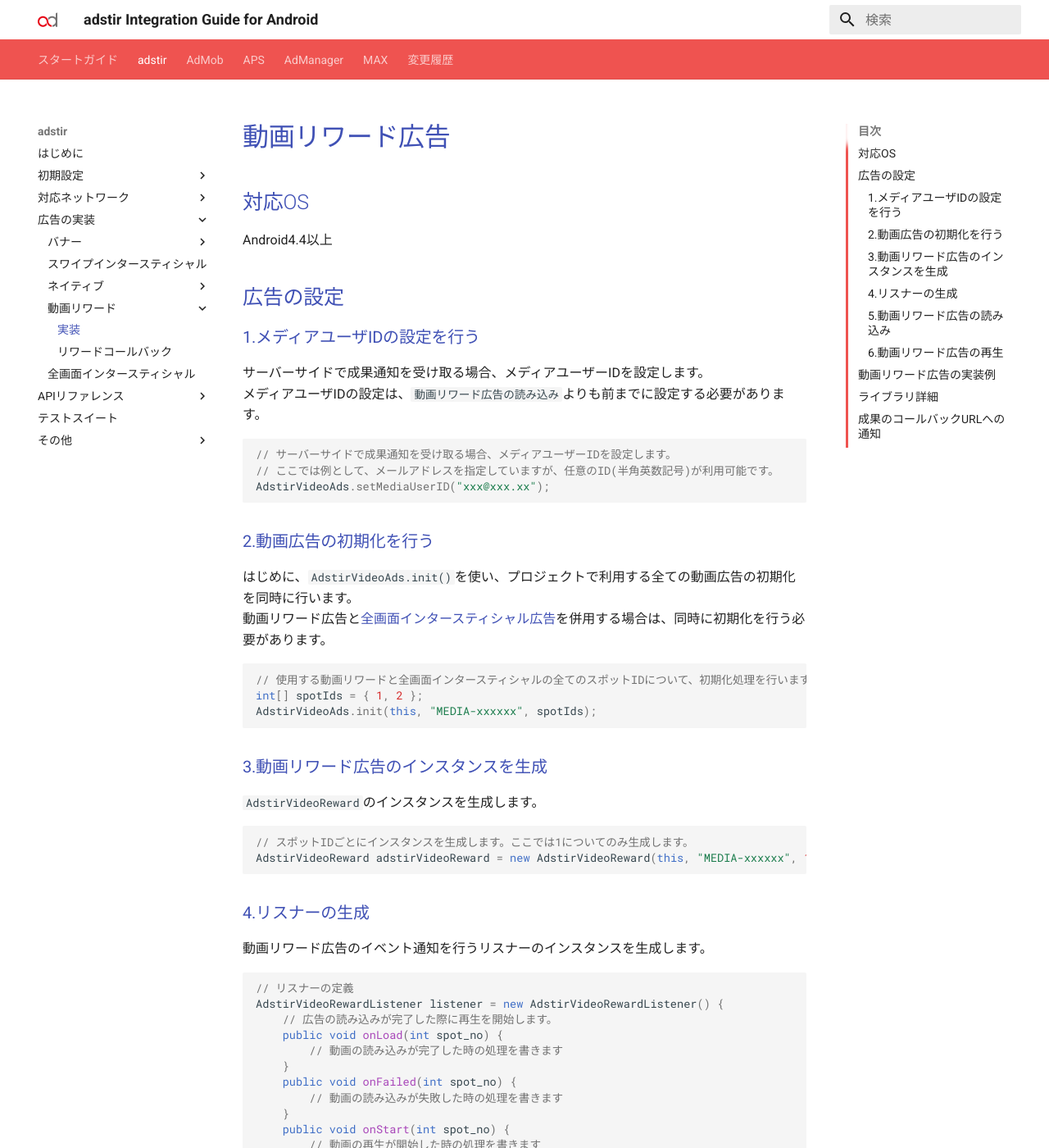
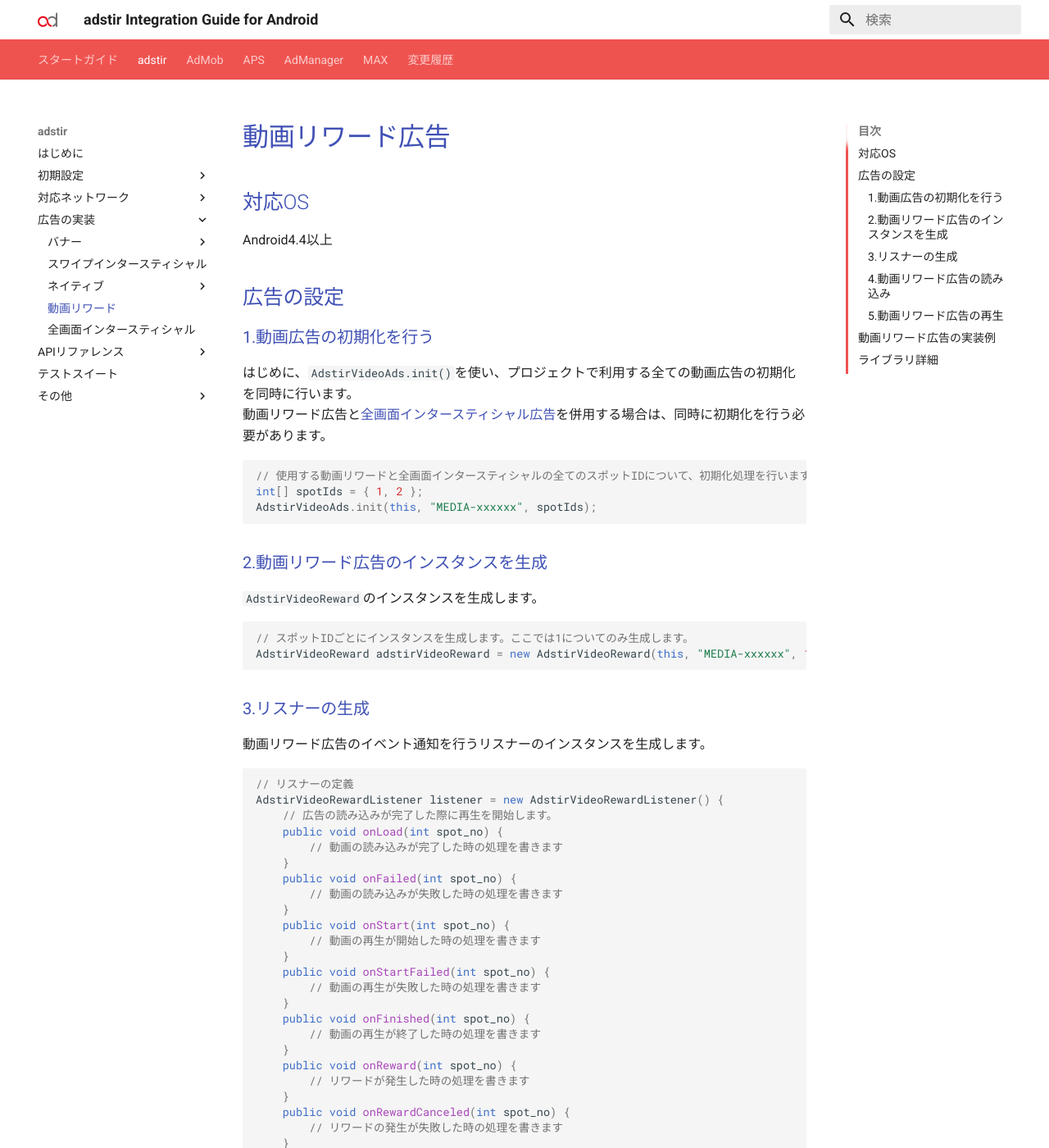
Before and after one commit to united-adstir/android-sdk-docs, an MkDocs documentation site: the page built from docs/adstir/ad/reward/index.md, in a window 1280 px wide and 1400 px high. Shown: the whole window at 82% size. Built offline with MkDocs 1.6.1 and Material for MkDocs 9.7.7, drawn with Linux system fonts in a browser that asks for light colours; the version menu is left out; some of the changed text lies outside the part shown.

Commit message:
リワードコールバック廃止

````diff
--- a/docs/adstir/ad/reward/index.md
+++ b/docs/adstir/ad/reward/index.md
@@ -6,17 +6,7 @@
 
 ## 広告の設定
 
-### 1.メディアユーザIDの設定を行う
-サーバーサイドで成果通知を受け取る場合、メディアユーザーIDを設定します。
-メディアユーザIDの設定は、`動画リワード広告の読み込み`よりも前までに設定する必要があります。
-
-```java
-// サーバーサイドで成果通知を受け取る場合、メディアユーザーIDを設定します。
-// ここでは例として、メールアドレスを指定していますが、任意のID(半角英数記号)が利用可能です。
-AdstirVideoAds.setMediaUserID("xxx@xxx.xx");
-```
-
-### 2.動画広告の初期化を行う
+### 1.動画広告の初期化を行う
 
 はじめに、`AdstirVideoAds.init()`を使い、プロジェクトで利用する全ての動画広告の初期化を同時に行います。
 動画リワード広告と[全画面インタースティシャル広告](../interstitial.md)を併用する場合は、同時に初期化を行う必要があります。
@@ -35,7 +25,7 @@
 AdstirVideoReward adstirVideoReward = new AdstirVideoReward(this, "MEDIA-xxxxxx", 1);
 ```
 
-### 4.リスナーの生成
+### 3.リスナーの生成
 
 動画リワード広告のイベント通知を行うリスナーのインスタンスを生成します。
 
@@ -82,7 +72,7 @@
 adstirVideoReward.load();
 ```
 
-### 6.動画リワード広告の再生
+### 5.動画リワード広告の再生
 
 読み込みが完了した動画リワード広告を再生します。
 動画の再生後、もう一度動画を再生するためには`5.動画リワード広告の読み込み`を行う必要があります。
@@ -149,9 +139,6 @@
     super.onCreate(savedInstanceState);
     setContentView(R.layout.xxxx);
 
-    // サーバーサイドで成果通知を受け取る場合、メディアユーザーIDを設定します。
-    // ここでは例として、メールアドレスを指定していますが、任意のID(半角英数記号)が利用可能です。
-    AdstirVideoAds.setMediaUserID("xxx@xxx.xx");
     // 使用する動画リワードと全画面インタースティシャルの全てのスポットIDについて、初期化処理を行います。
     int[] spotIds = { 1, 2 };
     AdstirVideoAds.init(this, "MEDIA-xxxxxx", spotIds);
@@ -204,11 +191,3 @@
 ## ライブラリ詳細
 
 [APIリファレンス](../../api/index.md#動画リワード広告)をご覧ください。
-
-## 成果のコールバックURLへの通知
-
-adstirでは、インセンティブ付与の通知を、任意のコールバックURLに行うことが可能です。
-付与するインセンティブの単位と額は、任意の値に変更可能です。
-`AdstirVideoAds.setMediaUserID("xxx@xxx.xx");` でユーザーIDを設定していない場合には通知されませんので、ご注意ください。
-
-[動画インセンティブ付与をコールバックURLに通知する](callback.md)
--- a/mkdocs.yml
+++ b/mkdocs.yml
@@ -80,9 +80,7 @@
           - ネイティブライクバナー: adstir/ad/native/native_banner.md
           - フルカスタマイズ: adstir/ad/native/custom.md
           - ネイティブ動画: adstir/ad/native/native_video.md
-        - 動画リワード:
-          - 実装: adstir/ad/reward/index.md
-          - リワードコールバック: adstir/ad/reward/callback.md
+        - 動画リワード: adstir/ad/reward/index.md
         - 全画面インタースティシャル: adstir/ad/interstitial.md
       - APIリファレンス:
         - 一覧: adstir/api/index.md
````
Also changed, not shown: other parts of docs/adstir/ad/reward/index.md (+2 -2 lines), docs/adstir/api/AdstirVideoAds-Class-Reference.md (+0 -31 lines), docs/adstir/api/reward/AdstirVideoReward-Class-Reference.md (+0 -18 lines).
